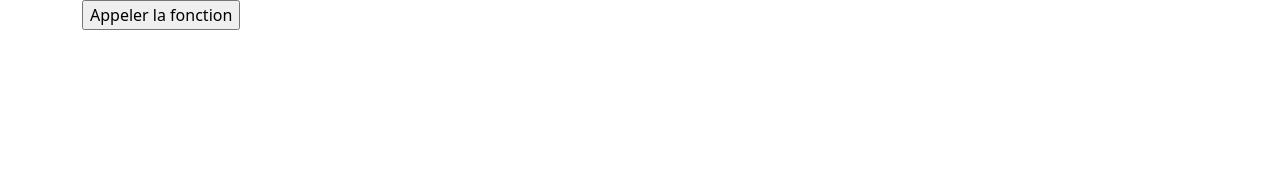
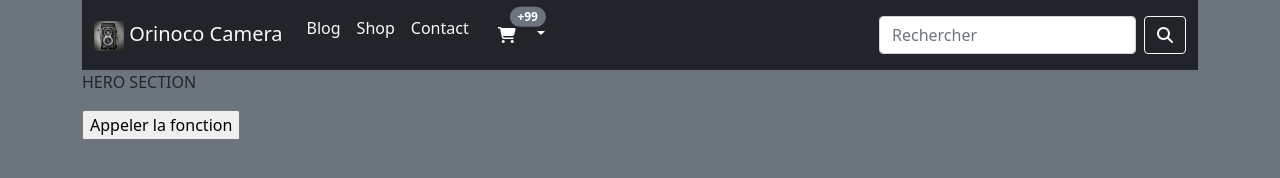
Before and after one commit to romainmontagnon/OC_RomainMontagnon_5_18012021, a website: page index.html in a window 1280 px wide. Drawn offline with nearby package versions, Linux system fonts and the light colour scheme.

Commit message:
navbar first test

```diff
--- a/JS/script.js
+++ b/JS/script.js
@@ -46,17 +46,17 @@ function createLi(item){
     //let html = 'Appareil : '+item.name+'.<br>Optique : '+item.lenses[0]+' ou '+item.lenses[1]+'.<br>Prix : '+item.price+' €<br><img src="'+item.imageUrl+'"></img>';
     let html = `
                 <div class="card bg-light my-3 w-50">
-                    <img src=${item.imageUrl} class="card-img-top" alt="...">
+                    <img src=${item.imageUrl} class="card-img-top" alt="..." class="mw-100">
                     <div class="card-body">
                         <h5 class="card-title">${item.name}</h5>
-                        <p class="card-text">Some quick example text to build on the card title and make up the bulk of the card's content.</p>
+                        <p class="card-text">${item.description}</p>
                         <ul class="list-unstyled">
                             <li><h6>Optique : </h6><span>${item.lenses[0]}  ou ${item.lenses[1]}</span></li>
-                            <li><h6>Prix : </h6><span>${item.price} €</span></li>
+                            <li><h6>Prix : </h6></li>
                         </ul>
-                        <a href="#" class="btn btn-primary">Go somewhere</a>
+                        <a href="#" class="btn btn-primary"><span>${item.price} €</span></a>
                     </div>
-                </div>`
+                </div>`;
     li.innerHTML = html;
     console.log(li);
     console.log(item.imageUrl);
--- a/index.html
+++ b/index.html
@@ -3,8 +3,10 @@
     <head>
         <meta charset="utf-8">
         <meta http-equiv="X-UA-Compatible" content="IE=edge">
-        <title>Boilerplate Romain</title>
+        <title>Orinoco Camera</title>
         <meta name="viewport" content="width=device-width, initial-scale=1">
+
+        <link rel="shortcut icon" href="img/favicon/alexander-andrews-soLEw77Napo-unsplash_CUT_small_fav.png" type="image/png">
 
         <link rel="stylesheet" href="stylesheet/style.css">
 
@@ -15,11 +17,59 @@
         <script src="https://kit.fontawesome.com/844f2c68d0.js" crossorigin="anonymous"></script>
     </head>
 
-    <body class="container">
+    <body class="container bg-secondary">
         <main>
             <header>
+                <nav class="navbar navbar-expand-lg navbar-dark bg-dark">
+                    <div class="container-fluid">
+                        <a class="navbar-brand text-light navbar-dark" href="#">
+                            <img src="img/logo/LOGO-alexander-andrews-soLEw77Napo-unsplash_CUT_small.png" width="30" height="30" alt="Logo Orinico">
+                            <span>Orinoco Camera</span>
+                        </a>
+                        <button class="navbar-toggler" type="button" data-bs-toggle="collapse" data-bs-target="#navbarSupportedContent" aria-controls="navbarSupportedContent" aria-expanded="false" aria-label="Toggle navigation">
+                            <span class="navbar-toggler-icon"></span>
+                        </button>
+                        <div class="collapse navbar-collapse" id="navbarSupportedContent">
+                            <ul class="navbar-nav me-auto mb-2 mb-lg-0">
+                                <li class="nav-item">
+                                    <a class="nav-link active text-light" aria-current="page" href="#">Blog</a>
+                                </li>
+                                <li class="nav-item">
+                                    <a class="nav-link active text-light" aria-current="page" href="#">Shop</a>
+                                </li>
+                                <li class="nav-item">
+                                    <a class="nav-link active text-light" aria-current="page" href="#">Contact</a>
+                                </li>
+                                <li class="nav-item dropdown">
+                                    <a class="nav-link dropdown-toggle text-light" href="#" id="navbarDropdown" role="button" data-bs-toggle="dropdown" aria-expanded="false">
+                                        <button type="button" class="btn btn-dark position-relative">
+                                            <i class="fas fa-shopping-cart" aria-label="Panier"></i>
+                                            <span class="position-absolute top-0 start-100 translate-middle badge rounded-pill bg-secondary">+99 <span class="visually-hidden">unread messages</span></span>
+                                        </button>
+                                    </a>
+                                    <ul class="dropdown-menu" aria-labelledby="navbarDropdown">
+                                        <li><a class="dropdown-item" href="#">Action</a></li>
+                                        <li><a class="dropdown-item" href="#">Another action</a></li>
+                                        <li><hr class="dropdown-divider"></li>
+                                        <li><a class="dropdown-item" href="#">Something else here</a></li>
+                                    </ul>
+                                </li>
+                            </ul>
+                            <form class="d-flex">
+                                <input class="form-control me-2" type="search" placeholder="Rechercher" aria-label="Recherche">
+                                <button class="btn btn-outline-light" type="submit"><i class="fas fa-search"></i></button>
+                            </form>
+                        </div>
+                    </div>
+                </nav>
             </header>
             <section>
+
+                <div class="row">
+                    <div class="col">
+                      <p>HERO SECTION</p>
+                    </div>
+                </div>
                 <input type="submit" value="Appeler la fonction" id="submit">
                 <div id="result"></div>
                 <div id="picture"></div>
```
Also changed, not shown: img/favicon/alexander-andrews-soLEw77Napo-unsplash_CUT_small_fav.png (added), img/logo/LOGO-alexander-andrews-soLEw77Napo-unsplash_CUT_large.png (added), img/logo/LOGO-alexander-andrews-soLEw77Napo-unsplash_CUT_med.png (added), img/logo/LOGO-alexander-andrews-soLEw77Napo-unsplash_CUT_small.png (added), 1 other file.
